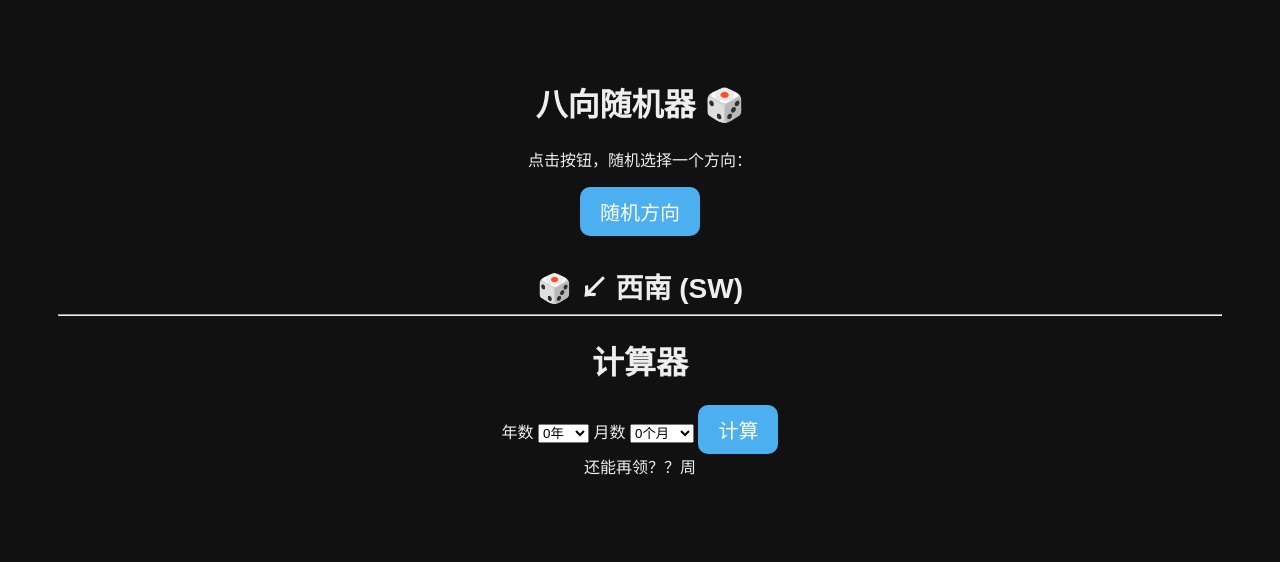
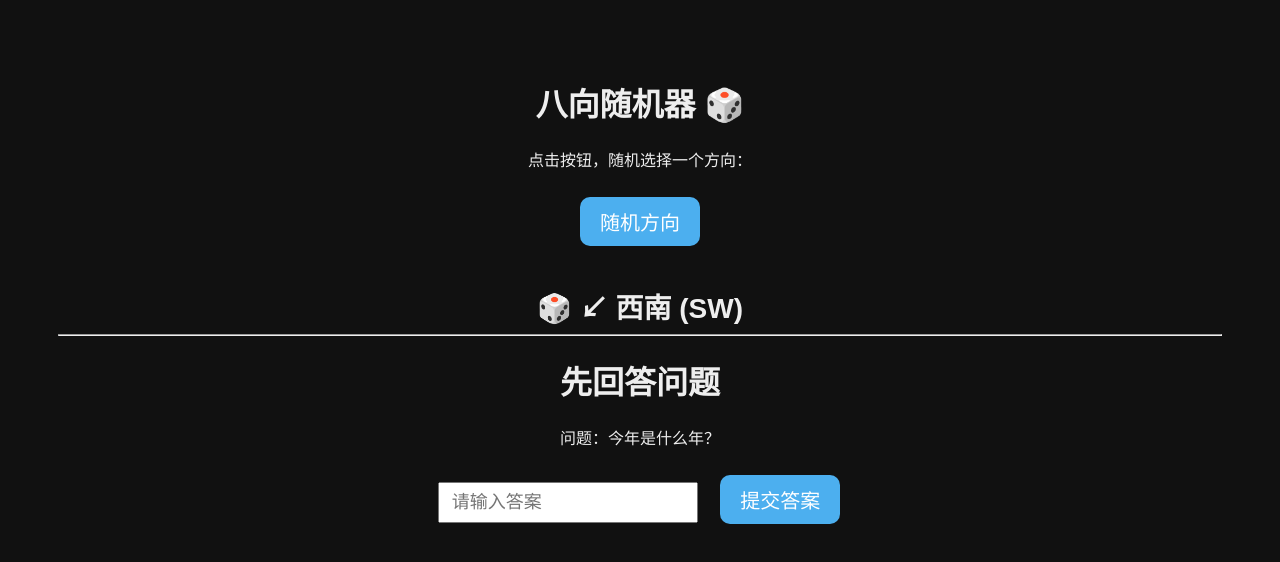
Before and after one commit to derrickma/random-direction, a plain HTML site: page index.html in a window 1280 px wide. Both pictures are taken after a click on the button "随机方向". Drawn offline with Linux system fonts and the light colour scheme.

Commit message:
增加一个问题

```diff
--- a/index.html
+++ b/index.html
@@ -1,9 +1,8 @@
 <!DOCTYPE html>
 <html lang="zh">
-
 <head>
   <meta charset="UTF-8">
-  <title>八向随机器 🎲</title>
+  <title>八向随机器 + 计算器</title>
   <style>
     body {
       font-family: Arial, sans-serif;
@@ -21,6 +20,13 @@
       border: none;
       background: #4cafef;
       color: white;
+      margin: 10px;
+    }
+
+    input, select {
+      font-size: 18px;
+      padding: 8px 12px;
+      margin: 8px;
     }
 
     .result {
@@ -28,14 +34,41 @@
       font-size: 28px;
       font-weight: bold;
     }
+
+    #calculatorSection {
+      display: none;
+      margin-top: 30px;
+    }
   </style>
 </head>
-
 <body>
   <h1>八向随机器 🎲</h1>
   <p>点击按钮，随机选择一个方向：</p>
   <button onclick="rollDirection()">随机方向</button>
-  <div class="result" id="result">👉 等待掷骰…</div>
+  <div class="result" id="directionResult">👉 等待掷骰…</div>
+
+  <hr>
+
+  <div id="questionSection">
+    <h1>先回答问题</h1>
+    <p>问题：今年是什么年？</p>
+    <input type="text" id="answerInput" placeholder="请输入答案">
+    <button onclick="checkAnswer()">提交答案</button>
+    <div id="answerMessage"></div>
+  </div>
+
+  <div id="calculatorSection">
+    <hr>
+    <h1>计算器</h1>
+    <label for="years">年数</label>
+    <select id="years"></select>
+
+    <label for="months">月数</label>
+    <select id="months"></select>
+
+    <button onclick="calculate()">计算</button>
+    <div>3月4日之后还能领 <span id="calcResult">4</span> 周</div>
+  </div>
 
   <script>
     const directions = [
@@ -51,20 +84,24 @@
 
     function rollDirection() {
       const idx = Math.floor(Math.random() * directions.length);
-      document.getElementById("result").textContent =
-        "🎲 " + directions[idx];
+      document.getElementById("directionResult").textContent = "🎲 " + directions[idx];
     }
-  </script>
 
-  <hr>
-  <h1>计算器</h1>
-  <label for="years">年数</label>
-  <select id="years"></select>
-  <label for="months">月数</label>
-  <select id="months"></select>
-  <button onclick="calculate()">计算</button>
-  <div>还能再领<span id="calcResult">？？</span>周</div>
-  <script>
+    function checkAnswer() {
+      const answer = document.getElementById("answerInput").value.trim();
+      const message = document.getElementById("answerMessage");
+      const questionSection = document.getElementById("questionSection");
+      const calculatorSection = document.getElementById("calculatorSection");
+
+      if (answer === "马" || answer === "马年") {
+        message.textContent = "回答正确，可以查看第二个计算器。";
+        questionSection.style.display = "none";
+        calculatorSection.style.display = "block";
+      } else {
+        message.textContent = "回答错误，请再试一次。";
+        calculatorSection.style.display = "none";
+      }
+    }
 
     function populate(select, max, label) {
       for (let i = 0; i <= max; i++) {
@@ -83,13 +120,13 @@
       const years = Number(document.getElementById('years').value) || 0;
       const months = Number(document.getElementById('months').value) || 0;
       const serviceYears = years + months / 12;
-      const extraWeeks = Math.max(4, 4 * serviceYears - 4)
+      const extraWeeks = Math.max(4, 4 * serviceYears - 4);
       document.getElementById("calcResult").textContent = round2(extraWeeks);
     }
 
     populate(document.getElementById('years'), 10, '年');
     populate(document.getElementById('months'), 11, '个月');
+    calculate();
   </script>
 </body>
-
 </html>
```
